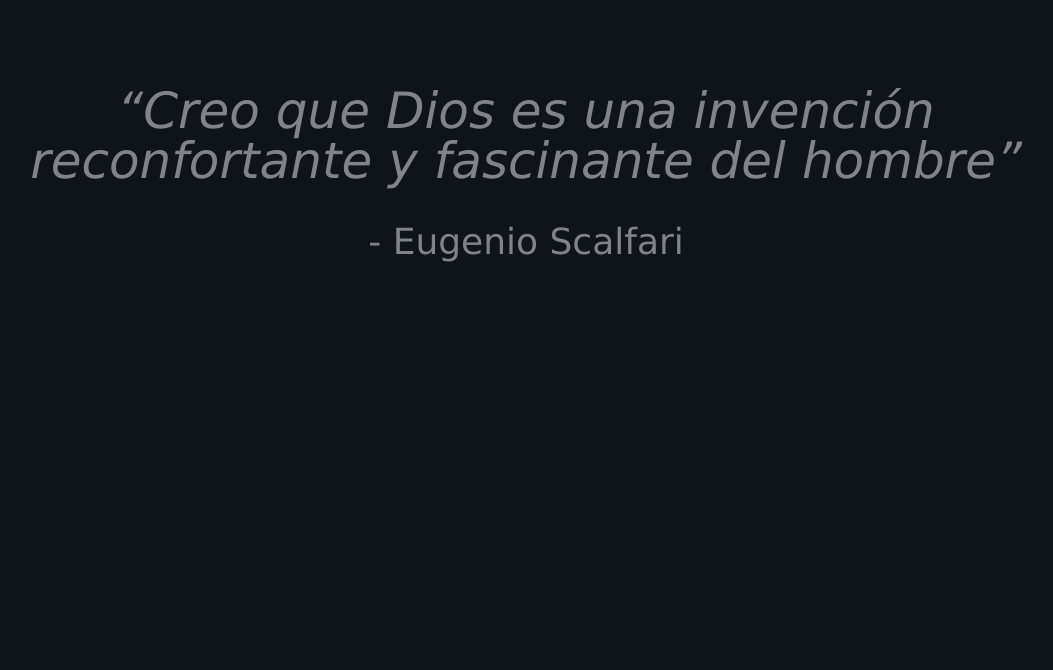
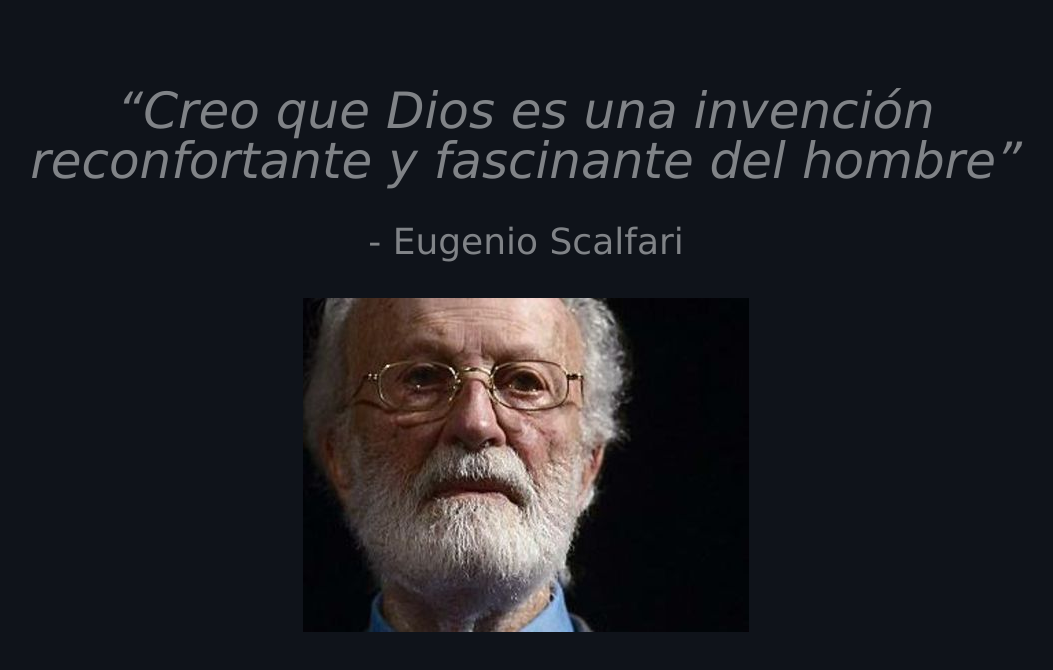
Before and after one commit to anegronweb/razonando-cuestionando, a plain HTML site: page index.html in a window 1280 px wide. Shown: the part 842-1512 px from the top of the page, without its empty margins (114-1167 px from the left). Drawn offline with nearby package versions, Linux system fonts and the light colour scheme.

Commit message:
added img to index, added css

```diff
--- a/css/main.css
+++ b/css/main.css
@@ -36,10 +36,20 @@ p {
 	line-height:1.1em;
 }
 
-q {
-	font-style:italic;
-	color:#333;
+img {
+    max-width: 100%;
+    height: auto;
+    display: block;
+    margin-right: auto;
+    margin-left: auto;
 }
+@media \0screen {
+  img {
+  	width: auto; /* for ie 8 */
+  }
+}
+
+
 
 h1 {
 	font-size:2.91em;
@@ -148,6 +158,7 @@ h4 {
 #quote-1 q {
     font-size: 2.5em;
     color: #808387;
+    font-style: italic;
 }
 #quote-1 p {
     font-size: 1.8em;
--- a/index.html
+++ b/index.html
@@ -5,10 +5,11 @@
 
 	<meta name="viewport" content="width=device-width, initial-scale=1, maximum-scale=1">
 
-	<title>skrollr - parallax scrolling for the masses</title>
+	<title>Razonando y cuestionando</title>
 
-	<link href="css/fixed-positioning.css" rel="stylesheet" type="text/css" />
-	<link href="css/main.css" rel="stylesheet" type="text/css" />
+    <link href="css/fixed-positioning.css" rel="stylesheet" type="text/css"/>
+	<link href="css/main.css" rel="stylesheet" type="text/css"/>
+
 </head>
 
 <body>
@@ -28,6 +29,7 @@
 	<div id="quote-1" data-1100="top:100%;" data-2200="top:0%;" data-3000="display:block;" data-5000="top:-100%;display:none;">
 		<q>Creo que Dios es una invención reconfortante y fascinante del hombre</q>
 		<p>- Eugenio Scalfari</p>
+        <img src="img/eugenio-scalfari.jpg"/>
 	</div>
 
 
```
Also changed, not shown: img/eugenio-scalfari.jpg (added).
